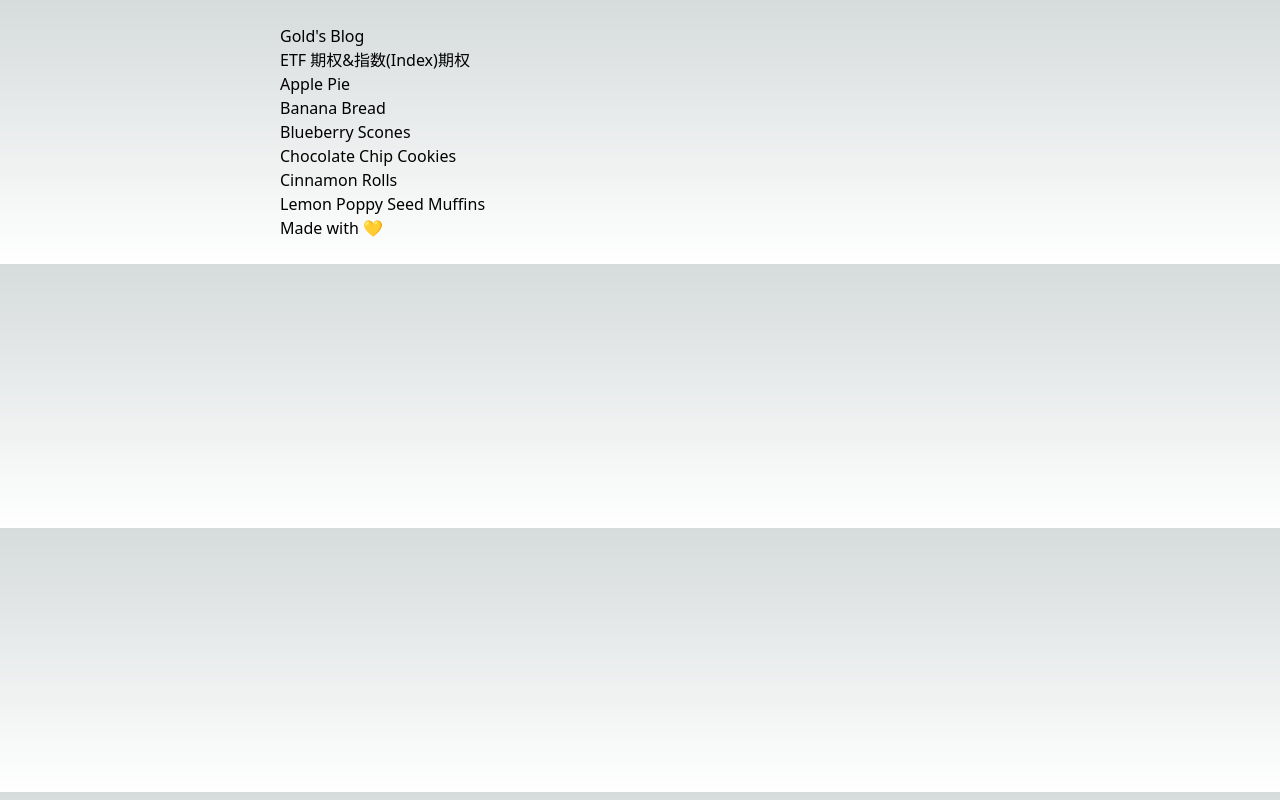
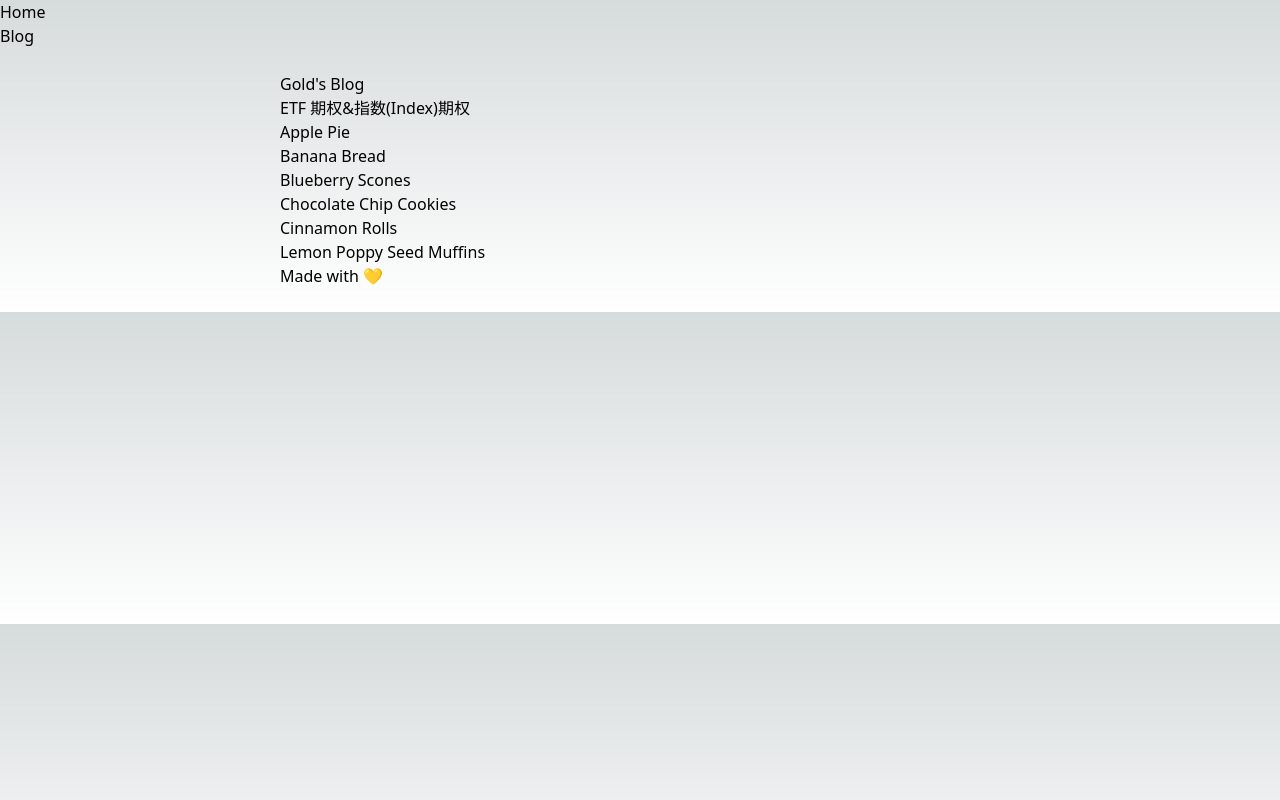
Before and after one commit to goldpumpkin/goldpumpkin.life, a Next.js app: page / in a window 1280 px wide. Built offline with nearby package versions, Linux system fonts and the light colour scheme.

Commit message:
feature:add header

```diff
--- a/app/layout.tsx
+++ b/app/layout.tsx
@@ -3,6 +3,7 @@ import { Inter } from "next/font/google";
 import "./globals.css";
 import {HomePage} from "@/data/meta-data";
 import Link from "next/link";
+import Header from "@/components/header";
 
 const inter = Inter({ subsets: ["latin"] });
 
@@ -31,6 +32,7 @@ export default function RootLayout({
   return (
       <html lang="en" suppressHydrationWarning={true}>
       <body>
+        <Header/>
         <main className="max-w-3xl container text-black dark:text-white mx-auto px-6 py-6 flex-1 leading-6">
             {header}
             {children}
--- /dev/null
+++ b/components/header.tsx
@@ -0,0 +1,31 @@
+"use client";
+
+
+import {NextPage} from "next";
+import {usePathname} from "next/navigation";
+import {HeaderNavLinks} from "@/data/meta-data";
+import Link from "next/link";
+
+const Header: NextPage = () => {
+    const pathname = usePathname();
+
+    return (
+        <header>
+            <nav>
+                <ul>
+                    {HeaderNavLinks?.map((nav : any) => (
+                        <li key={nav?.title}>
+                            <Link href={nav?.href}>
+                                {nav?.title}
+                            </Link>
+                        </li>
+
+                    ))}
+                </ul>
+            </nav>
+        </header>
+
+    );
+}
+
+export default Header;
```
